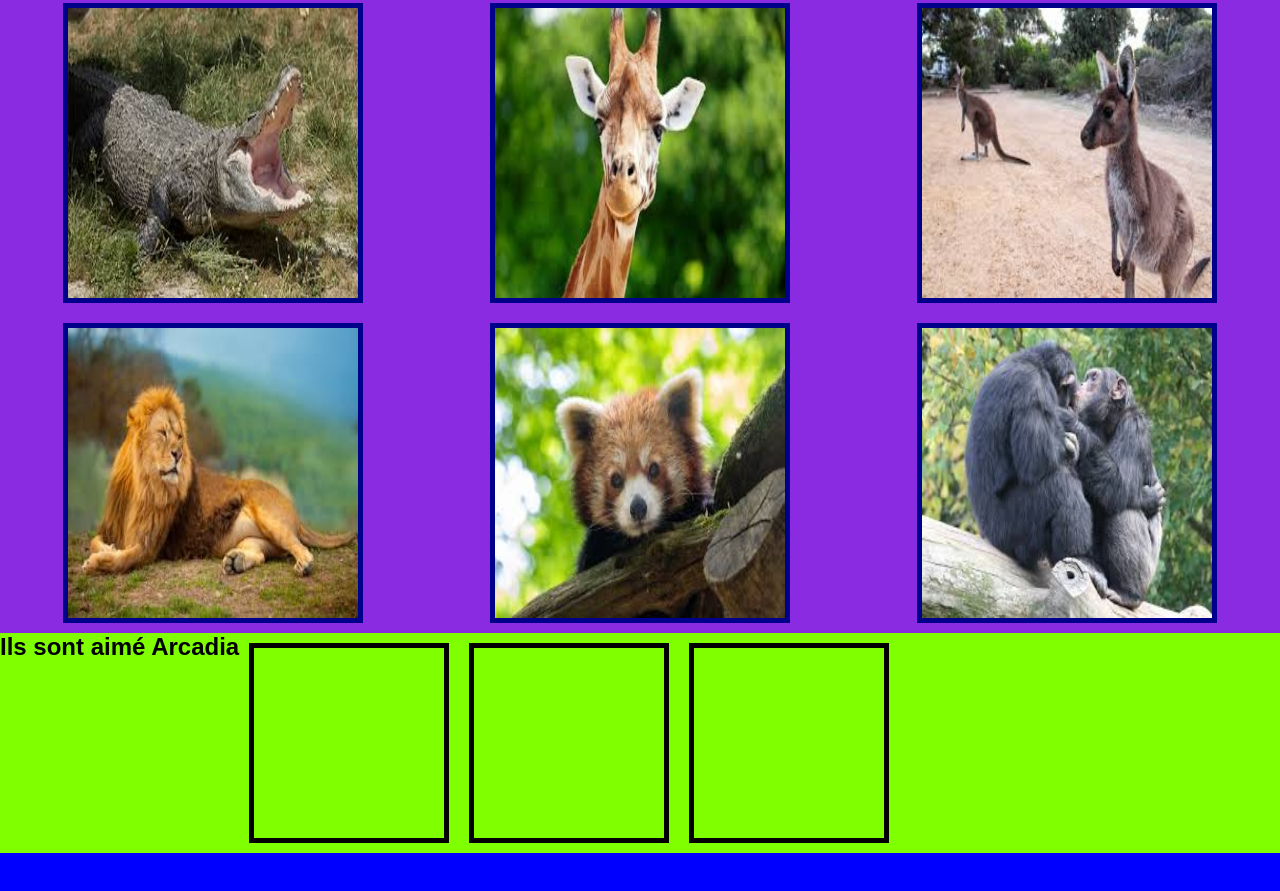
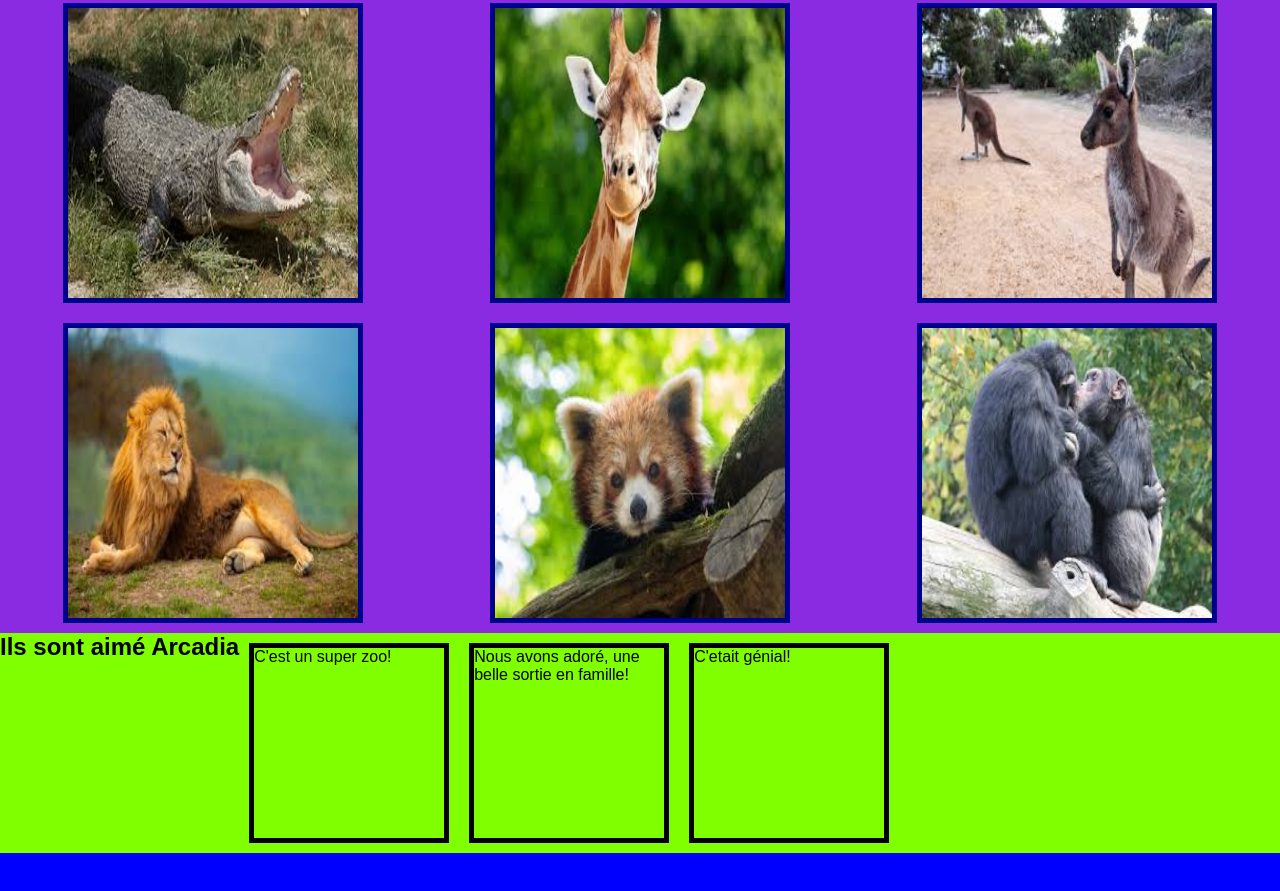
Before and after one commit to Cridau/Arcadia, a plain HTML site: page index.html in a window 1280 px wide. Shown: the part 298-1189 px from the top of the page. Drawn offline with Linux system fonts and the light colour scheme.

Commit message:
ajout de 3 commentaire dans le fichier index

```diff
--- a/index.html
+++ b/index.html
@@ -65,13 +65,13 @@
         <div id="avis">
             <h2>Ils sont aimé Arcadia</h2>
             <div class="avi">
-
+                <p>C'est un super zoo!</p>
             </div>
             <div class="avi">
-
+                <p>Nous avons adoré, une belle sortie en famille!</p>
             </div>
             <div class="avi">
-
+                <p>C'etait génial!</p>
             </div>
         </div>
     </main>
```
